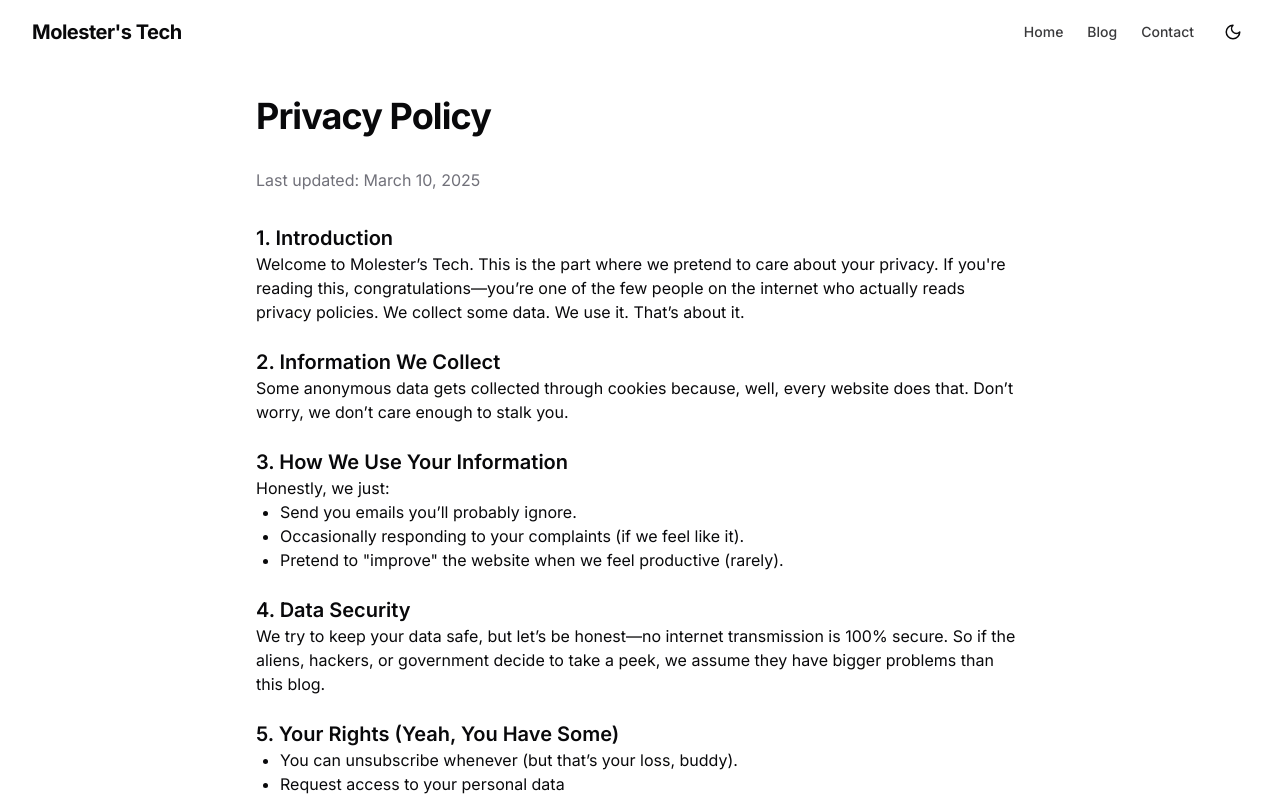
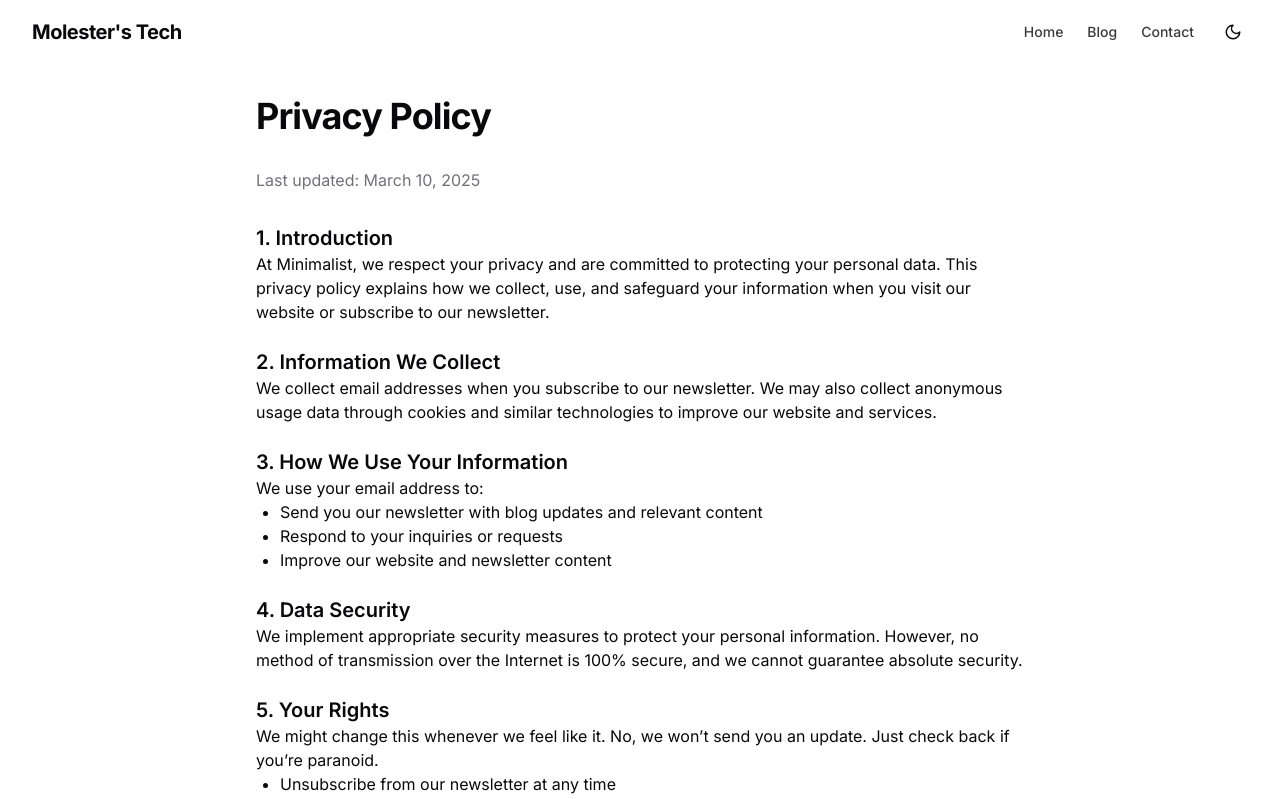
Before and after one commit to Mohitttt-98/bloggle-spark-62, a React (Vite) app: page /privacy-policy in a window 1280 px wide. Shown: the top 799 px of the page. Built offline with nearby package versions, Linux system fonts and the light colour scheme.

Commit message:
Visual edit in Lovable
Edited UI in Lovable

```diff
--- a/src/pages/PrivacyPolicy.tsx
+++ b/src/pages/PrivacyPolicy.tsx
@@ -25,26 +25,38 @@ const PrivacyPolicy = () => {
             })}</p>
 
             <h2 className="mt-8 text-xl font-semibold">1. Introduction</h2>
-            <p>Welcome to Molester’s Tech. This is the part where we pretend to care about your privacy. If you're reading this, congratulations—you’re one of the few people on the internet who actually reads privacy policies. We collect some data. We use it. That’s about it.</p>
+            <p>
+              At Minimalist, we respect your privacy and are committed to protecting your personal data.
+              This privacy policy explains how we collect, use, and safeguard your information when you
+              visit our website or subscribe to our newsletter.
+            </p>
 
             <h2 className="mt-6 text-xl font-semibold">2. Information We Collect</h2>
-            <p>Some anonymous data gets collected through cookies because, well, every website does that. Don’t worry, we don’t care enough to stalk you.</p>
+            <p>
+              We collect email addresses when you subscribe to our newsletter.
+              We may also collect anonymous usage data through cookies and similar technologies
+              to improve our website and services.
+            </p>
 
             <h2 className="mt-6 text-xl font-semibold">3. How We Use Your Information</h2>
-            <p>Honestly, we just:</p>
+            <p>We use your email address to:</p>
             <ul className="list-disc pl-6">
-              <li>Send you emails you’ll probably ignore.</li>
-              <li>Occasionally responding to your complaints (if we feel like it).</li>
-              <li>Pretend to "improve" the website when we feel productive (rarely).</li>
+              <li>Send you our newsletter with blog updates and relevant content</li>
+              <li>Respond to your inquiries or requests</li>
+              <li>Improve our website and newsletter content</li>
             </ul>
 
             <h2 className="mt-6 text-xl font-semibold">4. Data Security</h2>
-            <p>We try to keep your data safe, but let’s be honest—no internet transmission is 100% secure. So if the aliens, hackers, or government decide to take a peek, we assume they have bigger problems than this blog.</p>
+            <p>
+              We implement appropriate security measures to protect your personal information.
+              However, no method of transmission over the Internet is 100% secure, and we cannot
+              guarantee absolute security.
+            </p>
 
-            <h2 className="mt-6 text-xl font-semibold">5. Your Rights (Yeah, You Have Some)</h2>
-
+            <h2 className="mt-6 text-xl font-semibold">5. Your Rights</h2>
+            <p>We might change this whenever we feel like it. No, we won’t send you an update. Just check back if you’re paranoid.</p>
             <ul className="list-disc pl-6">
-              <li>You can unsubscribe whenever (but that’s your loss, buddy).</li>
+              <li>Unsubscribe from our newsletter at any time</li>
               <li>Request access to your personal data</li>
               <li>Request correction or deletion of your personal data</li>
             </ul>
```
